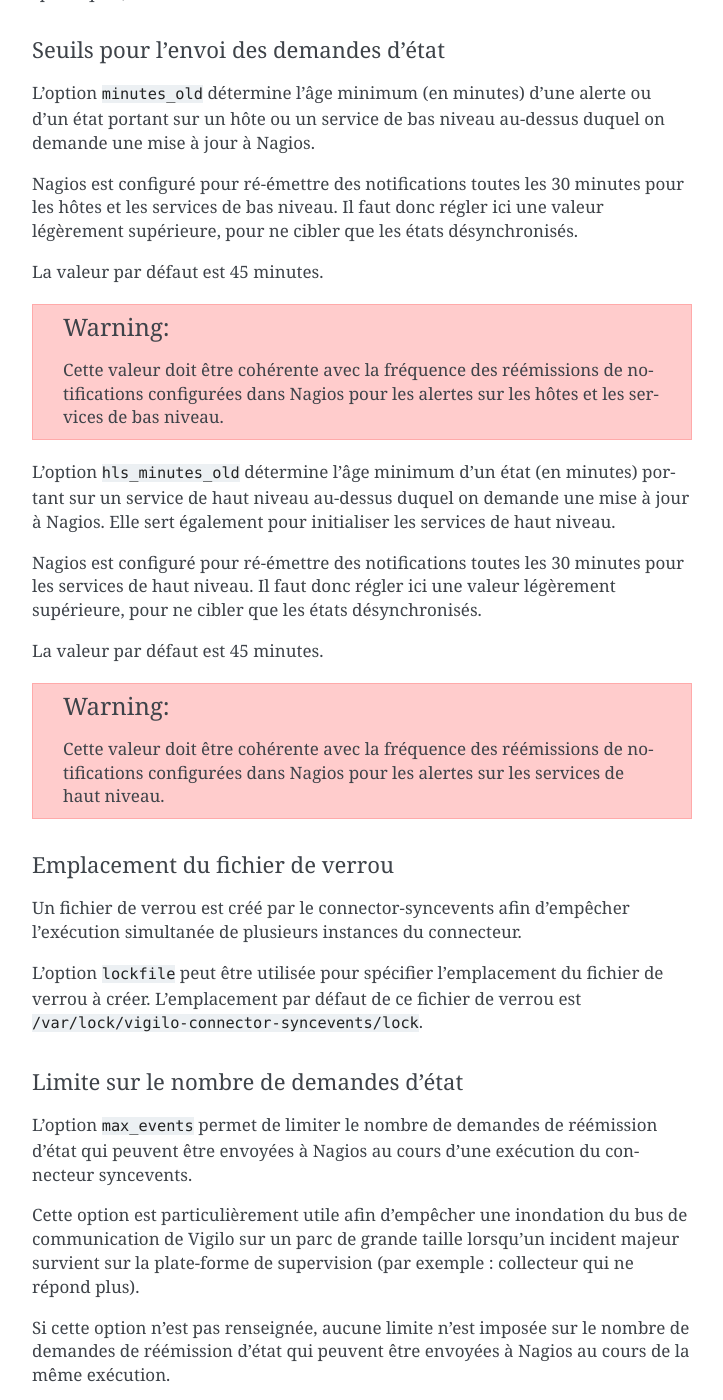
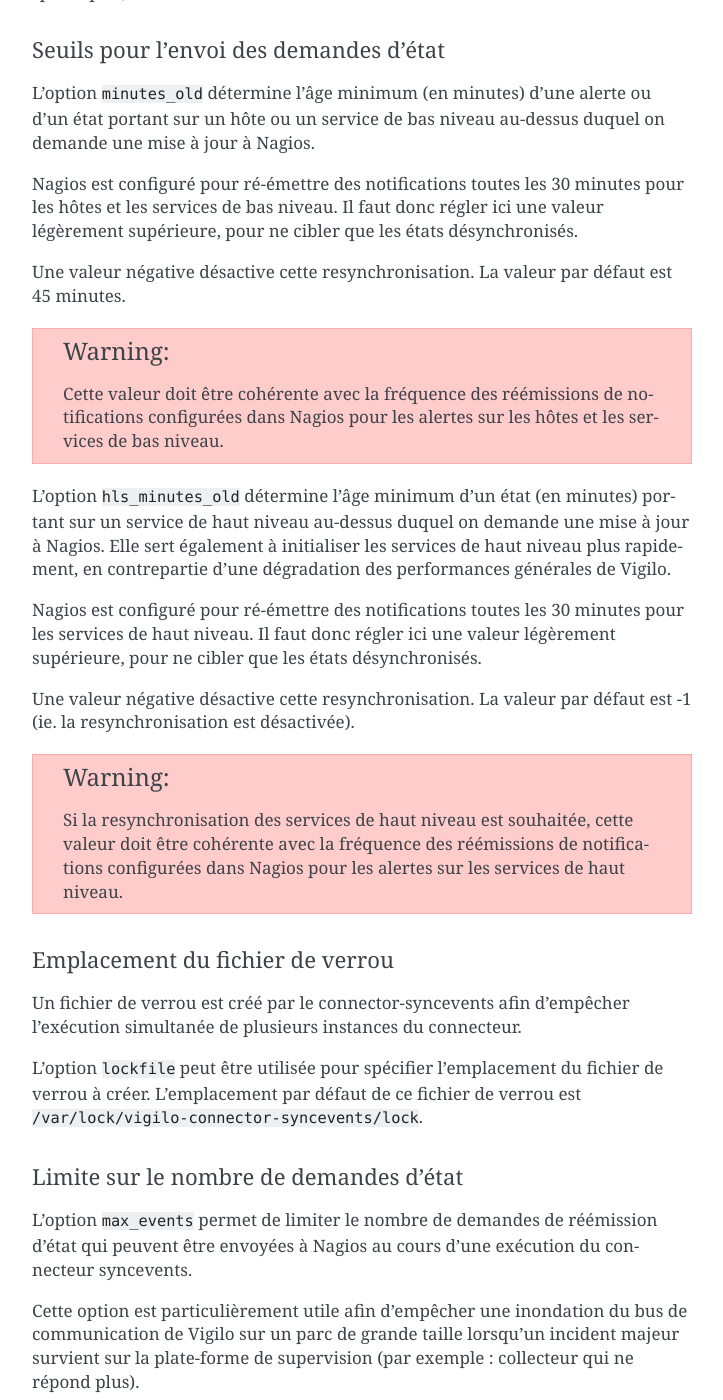
Before and after one commit to vigilo/connector-syncevents, a Sphinx documentation site: the page built from doc/admin.rst, in a window 1280 px wide and 1400 px high, scrolled down 941 px. Shown: the whole window, without its empty margins (388-1111 px from the left). Built offline with Sphinx 7.4.7, drawn with Linux system fonts in a browser that asks for light colours; the version number is read from the project's files by our own code.

Commit message:
Resynchronisations optionnelles.
Permet de désactiver la resynchronisation des hôtes/LLS ou HLS en
positionnant l'option de resynchro (minutes_old ou hls_minutes_old)
correspondante à une valeur négative.

Désactive la resynchronisation des HLS par défaut pour éviter de
dégrader les performances et pour conserver le comportement des
précédentes versions.

Il s'agit d'un contournement en attente la mise en place d'une solution
plus évoluée (mais plus complexe) dans le cadre du ticket #1419.

Change-Id: I2c06db65c37c96cf63823962c542193b9776d64a
Reviewed-on: https://vigilo-dev.si.c-s.fr/review/1725
Tested-by: Build system <qa@vigilo-dev.si.c-s.fr>
Reviewed-by: Francois POIROTTE <francois.poirotte@c-s.fr>

```diff
--- a/doc/admin.rst
+++ b/doc/admin.rst
@@ -51,6 +51,7 @@
 pour les hôtes et les services de bas niveau. Il faut donc régler ici
 une valeur légèrement supérieure, pour ne cibler que les états désynchronisés.
 
+Une valeur négative désactive cette resynchronisation.
 La valeur par défaut est 45 minutes.
 
 .. warning::
@@ -60,17 +61,20 @@
 
 L'option ``hls_minutes_old`` détermine l'âge minimum d'un état (en minutes)
 portant sur un service de haut niveau au-dessus duquel on demande
-une mise à jour à Nagios. Elle sert également pour initialiser les services
-de haut niveau.
+une mise à jour à Nagios. Elle sert également à initialiser les services
+de haut niveau plus rapidement, en contrepartie d'une dégradation
+des performances générales de Vigilo.
 
 Nagios est configuré pour ré-émettre des notifications toutes les 30 minutes
 pour les services de haut niveau. Il faut donc régler ici une valeur
 légèrement supérieure, pour ne cibler que les états désynchronisés.
 
-La valeur par défaut est 45 minutes.
+Une valeur négative désactive cette resynchronisation.
+La valeur par défaut est -1 (ie. la resynchronisation est désactivée).
 
 .. warning::
-    Cette valeur doit être cohérente avec la fréquence des réémissions
+    Si la resynchronisation des services de haut niveau est souhaitée,
+    cette valeur doit être cohérente avec la fréquence des réémissions
     de notifications configurées dans Nagios pour les alertes sur les
     services de haut niveau.
 
```
Also changed, not shown: 5 other files.
